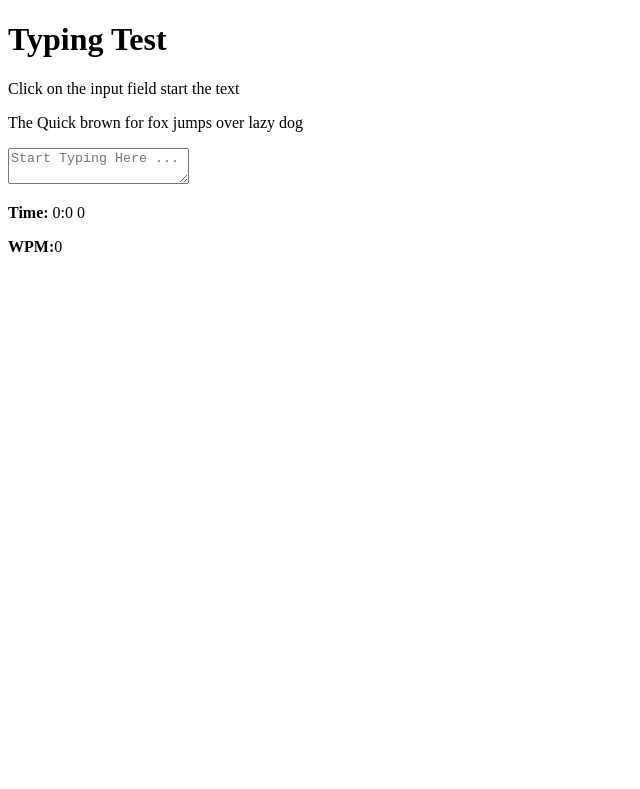
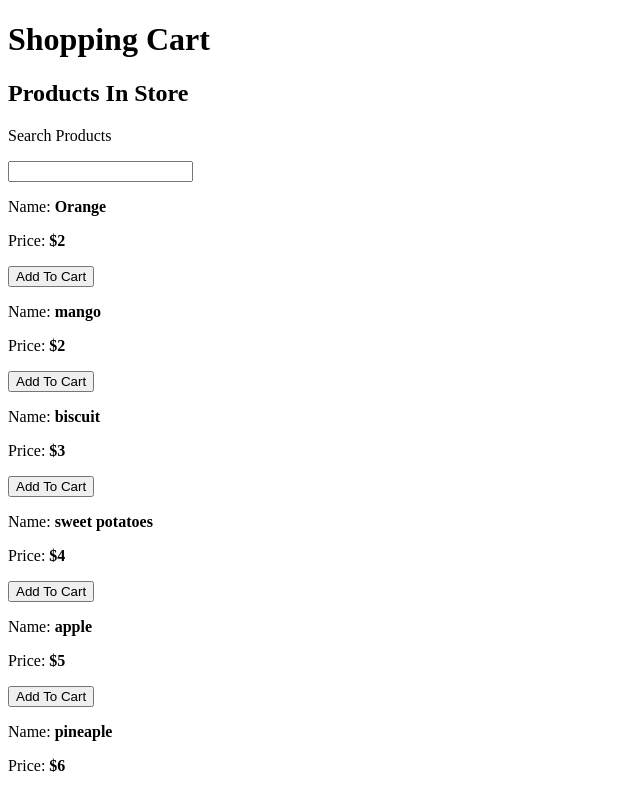
Before and after one commit to nietiene/React-Projects, a React (Vite) app: page / in a window 1280 px wide. Shown: the top 789 px of the page, without its empty margins (0-640 px from the left). Built offline with nearby package versions, Linux system fonts and the light colour scheme.

Commit message:
live sopping cart

```diff
--- a/src/App.jsx
+++ b/src/App.jsx
@@ -14,7 +14,8 @@
 // import ToolTip from "./ToolTip.jsx/toolTip"
 // import Key_Activation from "./DropDown Menus/Key Activation/key_activation"
 // import Dropdown from "./DropDown Menus/Another-Dropdown/dropdown"
-import WPM from "./WPM Counter/WPM"
+// import WPM from "./WPM Counter/WPM"
+import ShoppingCart from "./Shopping-Cart-from-scratch/shoppingCart"
 function App() {
   return (
     <>
@@ -34,7 +35,8 @@ function App() {
      {/* <ToolTip /> */}
      {/* <Key_Activation/> */}
      {/* <Dropdown /> */}
-     <WPM/>
+     {/* <WPM/> */}
+     <ShoppingCart/>
     </>
   )
 }
--- /dev/null
+++ b/src/Shopping-Cart-from-scratch/shoppingCart.jsx
@@ -0,0 +1,103 @@
+import React, {useState} from "react";
+
+const products = [
+    {id:1, name: 'Orange', price: 2},
+    {id:2, name: 'mango', price: 2},
+    {id:3, name: 'biscuit', price: 3},
+    {id:4, name: 'sweet potatoes', price: 4},
+    {id:5, name: 'apple', price: 5},
+    {id:6, name: 'pineaple', price: 6},
+    {id:7, name: 'Lemon', price: 7},
+    {id:8, name: 'Meat', price: 11},
+    {id:9, name: 'fish', price: 10},
+    {id:10, name: 'Ground Nuts', price: 2},
+    {id:11, name: 'Juice', price: 1},
+    {id:12, name: 'Cassava', price: 3},
+    {id:13, name: 'Floor of cassava', price: 2},
+    {id:14, name: 'Irish Potatoes', price: 4},
+    {id:15, name: 'Chippsy', price: 5},
+]
+const ShoppingCart = () => {
+    const [cart, setCart] = useState([]);
+    const [query, setQuery] = useState("");
+    const [filtred, setFiltred] = useState([]);
+
+    const search = (e) => {
+        const query = e.target.value.toLowerCase();
+        setQuery(query);
+        const filtered = products.filter(products =>
+            products.name.toLocaleLowerCase().includes(query)
+        )
+        setFiltred(filtered);
+    }
+    const addToCart = ( products ) => {
+        setCart(prevCart => {
+             const item = prevCart.find(item => item.id === products.id)
+             if(item) {
+                return prevCart.map(item => item.id === products.id ? {...item, qty: item.qty + 1} : item);
+             } else {
+                return [...prevCart, {...products, qty: 1}];
+             }
+        });
+    }
+
+    const removeFromCart = (productid) => {
+       setCart(prevCart =>
+         prevCart.map(item =>
+            item.id === productid ? {...item, qty: item.qty - 1} : item)
+            .filter(item => item.qty > 0)
+       );
+    }
+
+
+    const totalAmount = cart.reduce((sum, item) => sum + item.price * item.qty, 0);
+    const productToDispay = query ? filtred : products;
+
+    return (
+        <div>
+          <h1>Shopping Cart</h1>
+          <h2>Products In Store</h2>
+          <p>Search Products</p>
+          <input type="search"  value={query}
+          onChange={search}
+          />
+         {query && filtred.length === 0 ? (<p>No Product Found</p>) :
+         (
+          <div>
+           {productToDispay.map((product) => (
+            <div key={product.id}>
+               <p>Name: <strong>{product.name}</strong></p>
+               <p>Price: <strong>${product.price}</strong></p>
+               <button onClick={() => addToCart(product)}>Add To Cart</button>
+           </div>
+           ))}
+          </div>
+         )
+        }
+          {/* {products.map((product) => (
+            <div key={product.id}>
+               <p>Name: <strong>{product.name}</strong></p>
+               <p>Price: <strong>${product.price}</strong></p>
+               <button onClick={() => addToCart(product)}>Add To Cart</button>
+            </div>
+          ))} */}
+
+          <h1>Your Cart</h1>
+          {cart.length === 0 && <p>Your Cart is empty</p>}
+          <div>
+             {cart.map((item) => (
+                <div key={item.id}>
+                 <p>Name: <strong>{item.name}</strong></p>
+                 <p>Price: <strong>${item.price}</strong></p>
+                 <p>Quantity: <strong>{item.qty}</strong></p>
+                 <button onClick={() => removeFromCart(item.id)}>Remove</button>
+                </div>
+             ))}
+          </div>
+          <p>Total Amount: <strong>${totalAmount}</strong></p>
+        </div>
+    )
+}
+
+
+export default ShoppingCart
```
